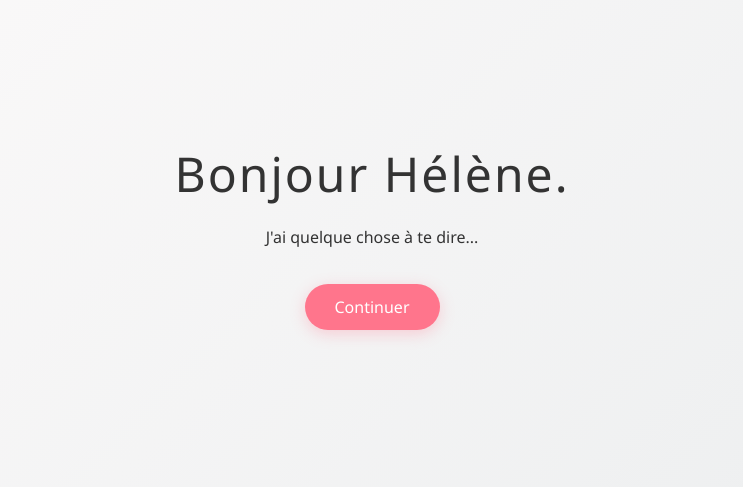
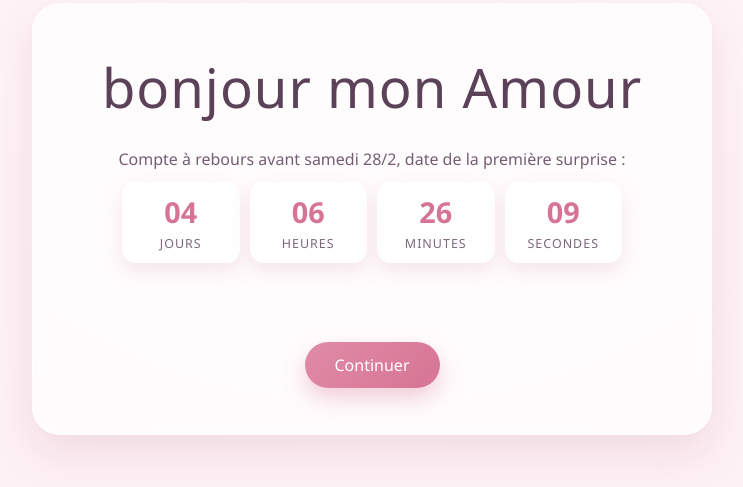
Before and after one commit to davidsantolini-lnds/bonjourhelene, a plain HTML site: page index.html in a window 1280 px wide. Shown: the part 181-668 px from the top of the page, without its empty margins (268-1011 px from the left). Drawn offline with Linux system fonts and the light colour scheme.

Commit message:
Adoucit le design des deux pages et ajoute un compte à rebours

```diff
--- a/index.html
+++ b/index.html
@@ -3,55 +3,196 @@
 <head>
     <meta charset="UTF-8">
     <meta name="viewport" content="width=device-width, initial-scale=1.0">
-    <title>Bonjour Hélène</title>
+    <title>Bonjour mon Amour</title>
     <style>
+        :root {
+            --bg-1: #fff5f8;
+            --bg-2: #fdeff4;
+            --card: rgba(255, 255, 255, 0.72);
+            --text: #5c4258;
+            --accent: #e08ba7;
+            --accent-strong: #d67494;
+            --shadow: 0 18px 40px rgba(185, 116, 144, 0.18);
+        }
+
+        * {
+            box-sizing: border-box;
+        }
+
         body {
             margin: 0;
-            padding: 0;
+            min-height: 100vh;
             display: flex;
             justify-content: center;
             align-items: center;
-            height: 100vh;
-            background: linear-gradient(135deg, #fdfbfb 0%, #ebedee 100%);
-            font-family: 'Segoe UI', Tahoma, Geneva, Verdana, sans-serif;
-            color: #333;
+            background: radial-gradient(circle at top, var(--bg-1), var(--bg-2));
+            font-family: "Segoe UI", Tahoma, Geneva, Verdana, sans-serif;
+            color: var(--text);
+            padding: 20px;
         }
+
         .container {
+            width: min(92vw, 680px);
             text-align: center;
-            animation: fadeIn 2s ease-in;
+            padding: 46px 28px;
+            border-radius: 28px;
+            background: var(--card);
+            backdrop-filter: blur(6px);
+            box-shadow: var(--shadow);
+            border: 1px solid rgba(255, 255, 255, 0.65);
+            animation: fadeIn 1s ease;
         }
+
         h1 {
-            font-size: 3rem;
+            font-size: clamp(2rem, 5vw, 3.4rem);
             font-weight: 300;
-            letter-spacing: 2px;
-            margin-bottom: 20px;
+            margin: 0;
+            letter-spacing: 1px;
         }
+
+        .countdown-label {
+            margin-top: 24px;
+            margin-bottom: 12px;
+            font-size: 1rem;
+            opacity: 0.85;
+        }
+
+        .countdown {
+            display: grid;
+            grid-template-columns: repeat(4, minmax(58px, 1fr));
+            gap: 10px;
+            max-width: 500px;
+            margin: 0 auto;
+        }
+
+        .time-box {
+            background: rgba(255, 255, 255, 0.8);
+            border-radius: 14px;
+            padding: 10px 6px;
+            box-shadow: 0 8px 20px rgba(198, 130, 157, 0.18);
+        }
+
+        .time-value {
+            font-size: clamp(1.1rem, 4vw, 1.8rem);
+            font-weight: 600;
+            color: var(--accent-strong);
+            display: block;
+        }
+
+        .time-label {
+            font-size: 0.78rem;
+            text-transform: uppercase;
+            letter-spacing: 1px;
+            opacity: 0.8;
+        }
+
         .btn {
             display: inline-block;
-            margin-top: 20px;
+            margin-top: 28px;
             padding: 12px 30px;
             text-decoration: none;
             color: #fff;
-            background-color: #ff758c;
-            border-radius: 50px;
-            transition: transform 0.3s, box-shadow 0.3s;
-            box-shadow: 0 4px 15px rgba(255, 117, 140, 0.3);
+            background: linear-gradient(135deg, var(--accent), var(--accent-strong));
+            border-radius: 999px;
+            transition: transform 0.25s ease, box-shadow 0.25s ease;
+            box-shadow: 0 10px 22px rgba(214, 116, 148, 0.34);
+            font-weight: 500;
         }
+
         .btn:hover {
-            transform: translateY(-3px);
-            box-shadow: 0 6px 20px rgba(255, 117, 140, 0.5);
+            transform: translateY(-2px);
+            box-shadow: 0 12px 26px rgba(214, 116, 148, 0.4);
         }
+
+        .status {
+            margin-top: 14px;
+            min-height: 22px;
+            font-size: 0.95rem;
+            color: var(--accent-strong);
+            font-weight: 500;
+        }
+
         @keyframes fadeIn {
-            from { opacity: 0; transform: translateY(10px); }
-            to { opacity: 1; transform: translateY(0); }
+            from {
+                opacity: 0;
+                transform: translateY(12px);
+            }
+            to {
+                opacity: 1;
+                transform: translateY(0);
+            }
         }
     </style>
 </head>
 <body>
-    <div class="container">
-        <h1>Bonjour Hélène.</h1>
-        <p>J'ai quelque chose à te dire...</p>
+    <main class="container">
+        <h1>bonjour mon Amour</h1>
+
+        <p class="countdown-label">Compte à rebours avant samedi 28/2, date de la première surprise :</p>
+
+        <section class="countdown" aria-label="Compte à rebours" id="countdown">
+            <div class="time-box">
+                <span class="time-value" id="days">00</span>
+                <span class="time-label">Jours</span>
+            </div>
+            <div class="time-box">
+                <span class="time-value" id="hours">00</span>
+                <span class="time-label">Heures</span>
+            </div>
+            <div class="time-box">
+                <span class="time-value" id="minutes">00</span>
+                <span class="time-label">Minutes</span>
+            </div>
+            <div class="time-box">
+                <span class="time-value" id="seconds">00</span>
+                <span class="time-label">Secondes</span>
+            </div>
+        </section>
+
+        <p id="status" class="status" aria-live="polite"></p>
+
         <a href="message.html" class="btn">Continuer</a>
-    </div>
+    </main>
+
+    <script>
+        const targetDate = new Date("2026-02-28T00:00:00");
+
+        const daysEl = document.getElementById("days");
+        const hoursEl = document.getElementById("hours");
+        const minutesEl = document.getElementById("minutes");
+        const secondsEl = document.getElementById("seconds");
+        const statusEl = document.getElementById("status");
+
+        const pad = (n) => String(n).padStart(2, "0");
+
+        function updateCountdown() {
+            const now = new Date();
+            const diff = targetDate - now;
+
+            if (diff <= 0) {
+                daysEl.textContent = "00";
+                hoursEl.textContent = "00";
+                minutesEl.textContent = "00";
+                secondsEl.textContent = "00";
+                statusEl.textContent = "La première surprise est arrivée 💖";
+                return;
+            }
+
+            const totalSeconds = Math.floor(diff / 1000);
+            const days = Math.floor(totalSeconds / (60 * 60 * 24));
+            const hours = Math.floor((totalSeconds % (60 * 60 * 24)) / (60 * 60));
+            const minutes = Math.floor((totalSeconds % (60 * 60)) / 60);
+            const seconds = totalSeconds % 60;
+
+            daysEl.textContent = pad(days);
+            hoursEl.textContent = pad(hours);
+            minutesEl.textContent = pad(minutes);
+            secondsEl.textContent = pad(seconds);
+            statusEl.textContent = "";
+        }
+
+        updateCountdown();
+        setInterval(updateCountdown, 1000);
+    </script>
 </body>
 </html>
```
Also changed, not shown: message.html (+51 -25 lines).
